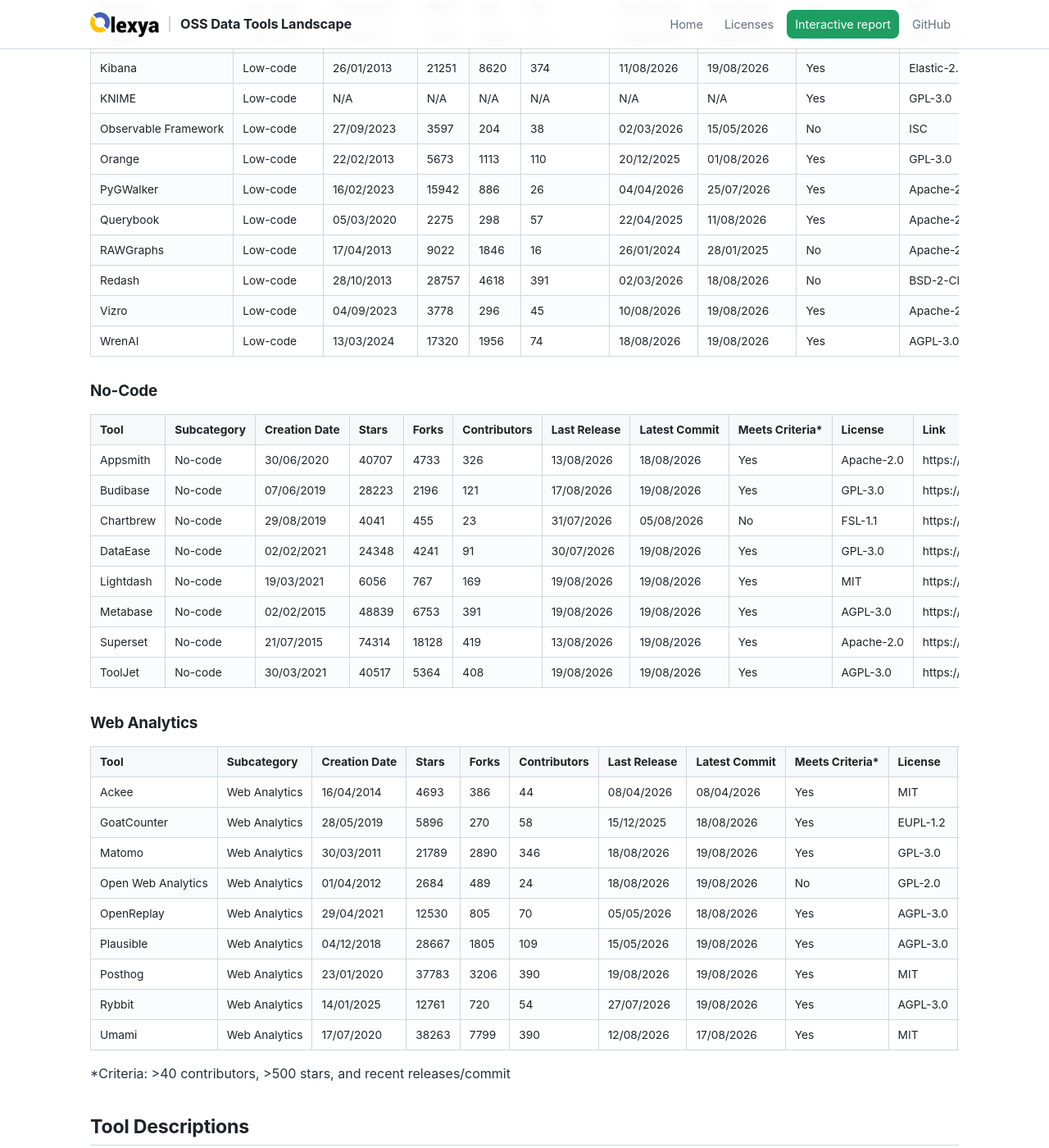
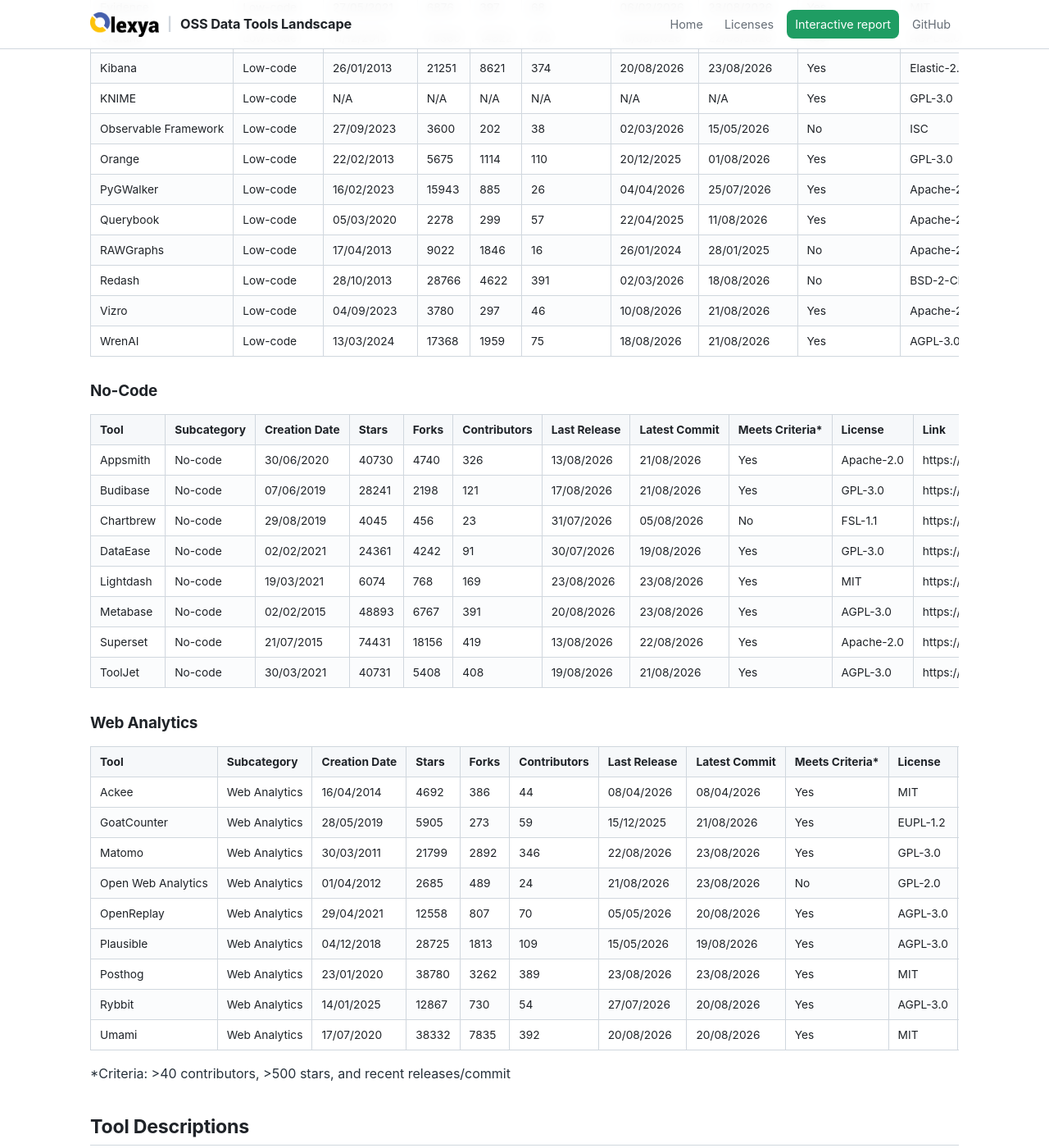
Before and after one commit to olexya/oss-data-tools-landscape, a Jekyll site: the page built from 04.analysis_and_output.md, in a window 1280 px wide and 1400 px high, scrolled down 2381 px. Shown: the whole window at 82% size. Built offline with Jekyll 4.4.1, drawn with Linux system fonts in a browser that asks for light colours; our own code applies the rules of GitHub Pages for plain Markdown files; some of the changed text lies outside the part shown.

Commit message:
Update tools inventory [automated]

```diff
--- a/04.analysis_and_output.md
+++ b/04.analysis_and_output.md
@@ -17,96 +17,96 @@ Here is a summary table of the main analysis and output tools we have identified
 
 | Tool | Subcategory | Creation Date | Stars | Forks | Contributors | Last Release | Latest Commit | Meets Criteria* | License | Link |
 |---|---|---|---|---|---|---|---|---|---|---|
-| AntV G2 | Framework | 26/05/2016 | 12591 | 1660 | 217 | 06/01/2026 | 15/07/2026 | Yes | MIT | https://github.com/antvis/G2 |
-| ApexCharts | Framework | 24/07/2018 | 15128 | 1374 | 230 | 18/08/2026 | 18/08/2026 | Yes | MIT | https://github.com/apexcharts/apexcharts.js |
-| Apache ECharts | Framework | 03/04/2013 | 67095 | 19810 | 273 | 19/05/2026 | 04/08/2026 | Yes | Apache-2.0 | https://github.com/apache/echarts |
-| Bokeh | Framework | 26/03/2012 | 20433 | 4261 | 388 | N/A | 17/08/2026 | Yes | BSD-3-Clause | https://github.com/bokeh/bokeh |
-| Chart JS | Framework | 17/03/2013 | 67643 | 11942 | 426 | 13/10/2025 | 27/05/2026 | Yes | MIT | https://github.com/chartjs/Chart.js |
-| Cube | Framework | 16/09/2018 | 20663 | 2120 | 366 | 19/08/2026 | 19/08/2026 | Yes | Apache-2.0 | https://github.com/cube-js/cube |
-| D3JS | Framework | 27/09/2010 | 113500 | 22678 | 136 | 12/03/2024 | 28/05/2026 | Yes | ISC | https://github.com/d3/d3 |
-| deck.gl | Framework | 15/12/2015 | 14486 | 2256 | 283 | 11/08/2026 | 19/08/2026 | Yes | MIT | https://github.com/visgl/deck.gl |
-| ggplot2 | Framework | 25/05/2008 | 6982 | 2128 | 346 | 22/04/2026 | 22/04/2026 | Yes | MIT | https://github.com/tidyverse/ggplot2 |
-| Great Tables | Framework | 06/05/2022 | 2718 | 128 | 34 | 27/07/2026 | 05/08/2026 | No | MIT | https://github.com/posit-dev/great-tables |
-| Holoviz | Framework | 22/09/2017 | 915 | 127 | 24 | 22/03/2023 | 29/06/2026 | No | BSD-3-Clause | https://github.com/holoviz/holoviz |
-| kepler.gl | Framework | 28/02/2018 | 11978 | 1953 | 132 | 17/08/2026 | 19/08/2026 | Yes | MIT | https://github.com/keplergl/kepler.gl |
+| AntV G2 | Framework | 26/05/2016 | 12595 | 1661 | 217 | 06/01/2026 | 15/07/2026 | Yes | MIT | https://github.com/antvis/G2 |
+| ApexCharts | Framework | 24/07/2018 | 15133 | 1372 | 230 | 18/08/2026 | 23/08/2026 | Yes | MIT | https://github.com/apexcharts/apexcharts.js |
+| Apache ECharts | Framework | 03/04/2013 | 67129 | 19812 | 273 | 19/05/2026 | 04/08/2026 | Yes | Apache-2.0 | https://github.com/apache/echarts |
+| Bokeh | Framework | 26/03/2012 | 20433 | 4260 | 388 | N/A | 23/08/2026 | Yes | BSD-3-Clause | https://github.com/bokeh/bokeh |
+| Chart JS | Framework | 17/03/2013 | 67658 | 11941 | 426 | 13/10/2025 | 27/05/2026 | Yes | MIT | https://github.com/chartjs/Chart.js |
+| Cube | Framework | 16/09/2018 | 20675 | 2125 | 366 | 21/08/2026 | 21/08/2026 | Yes | Apache-2.0 | https://github.com/cube-js/cube |
+| D3JS | Framework | 27/09/2010 | 113538 | 22677 | 136 | 12/03/2024 | 28/05/2026 | Yes | ISC | https://github.com/d3/d3 |
+| deck.gl | Framework | 15/12/2015 | 14510 | 2260 | 283 | 11/08/2026 | 22/08/2026 | Yes | MIT | https://github.com/visgl/deck.gl |
+| ggplot2 | Framework | 25/05/2008 | 6983 | 2128 | 346 | 22/04/2026 | 22/04/2026 | Yes | MIT | https://github.com/tidyverse/ggplot2 |
+| Great Tables | Framework | 06/05/2022 | 2722 | 129 | 34 | 27/07/2026 | 21/08/2026 | No | MIT | https://github.com/posit-dev/great-tables |
+| Holoviz | Framework | 22/09/2017 | 913 | 127 | 24 | 22/03/2023 | 29/06/2026 | No | BSD-3-Clause | https://github.com/holoviz/holoviz |
+| kepler.gl | Framework | 28/02/2018 | 11983 | 1953 | 132 | 17/08/2026 | 23/08/2026 | Yes | MIT | https://github.com/keplergl/kepler.gl |
 | Lonboard | Framework | 31/08/2023 | 960 | 53 | 27 | 02/04/2026 | 03/08/2026 | No | MIT | https://github.com/developmentseed/lonboard |
-| Matplotlib | Framework | 19/02/2011 | 23092 | 8445 | 437 | 18/07/2026 | 19/08/2026 | Yes | Matplotlib | https://github.com/matplotlib/matplotlib |
-| Nivo | Framework | 16/04/2016 | 14085 | 1081 | 208 | 23/05/2025 | 21/07/2026 | Yes | MIT | https://github.com/plouc/nivo |
-| Perspective | Framework | 02/11/2017 | 11120 | 1332 | 88 | 10/08/2026 | 10/08/2026 | Yes | Apache-2.0 | https://github.com/finos/perspective |
-| Plotly | Framework | 21/11/2013 | 18748 | 2833 | 294 | 29/07/2026 | 07/08/2026 | Yes | MIT | https://github.com/plotly/plotly.py |
-| Plotnine | Framework | 24/04/2017 | 4757 | 252 | 99 | 14/08/2026 | 15/08/2026 | Yes | MIT | https://github.com/has2k1/plotnine |
-| Recharts | Framework | 07/08/2015 | 27509 | 1970 | 397 | 25/07/2026 | 19/08/2026 | Yes | MIT | https://github.com/recharts/recharts |
-| Seaborn | Framework | 18/06/2012 | 14000 | 2128 | 190 | 25/01/2024 | 06/07/2026 | Yes | BSD-3-Clause | https://github.com/mwaskom/seaborn |
-| Vega/Altair | Framework | 19/09/2015 | 10455 | 865 | 181 | 23/06/2026 | 16/08/2026 | Yes | BSD-3-Clause | https://github.com/vega/altair |
-| visx | Framework | 15/03/2017 | 21007 | 771 | 161 | 11/06/2026 | 22/06/2026 | Yes | MIT | https://github.com/airbnb/visx |
+| Matplotlib | Framework | 19/02/2011 | 23103 | 8451 | 437 | 18/07/2026 | 22/08/2026 | Yes | Matplotlib | https://github.com/matplotlib/matplotlib |
+| Nivo | Framework | 16/04/2016 | 14087 | 1081 | 208 | 23/05/2025 | 21/07/2026 | Yes | MIT | https://github.com/plouc/nivo |
+| Perspective | Framework | 02/11/2017 | 11130 | 1331 | 88 | 10/08/2026 | 10/08/2026 | Yes | Apache-2.0 | https://github.com/finos/perspective |
+| Plotly | Framework | 21/11/2013 | 18751 | 2835 | 294 | 29/07/2026 | 21/08/2026 | Yes | MIT | https://github.com/plotly/plotly.py |
+| Plotnine | Framework | 24/04/2017 | 4758 | 252 | 99 | 14/08/2026 | 15/08/2026 | Yes | MIT | https://github.com/has2k1/plotnine |
+| Recharts | Framework | 07/08/2015 | 27515 | 1971 | 399 | 23/08/2026 | 23/08/2026 | Yes | MIT | https://github.com/recharts/recharts |
+| Seaborn | Framework | 18/06/2012 | 14007 | 2126 | 190 | 25/01/2024 | 06/07/2026 | Yes | BSD-3-Clause | https://github.com/mwaskom/seaborn |
+| Vega/Altair | Framework | 19/09/2015 | 10458 | 866 | 181 | 23/06/2026 | 16/08/2026 | Yes | BSD-3-Clause | https://github.com/vega/altair |
+| visx | Framework | 15/03/2017 | 21019 | 772 | 161 | 11/06/2026 | 22/06/2026 | Yes | MIT | https://github.com/airbnb/visx |
 
 ### High-Code
 
 | Tool | Subcategory | Creation Date | Stars | Forks | Contributors | Last Release | Latest Commit | Meets Criteria* | License | Link |
 |---|---|---|---|---|---|---|---|---|---|---|
-| Apache Zeppelin | High-code | 25/03/2015 | 6652 | 2832 | 338 | N/A | 19/08/2026 | Yes | Apache-2.0 | https://github.com/apache/zeppelin |
-| Gradio | High-code | 19/12/2018 | 43389 | 3576 | 466 | 19/08/2026 | 19/08/2026 | Yes | Apache-2.0 | https://github.com/gradio-app/gradio |
-| H2O Wave | High-code | 16/05/2020 | 4249 | 368 | 59 | 14/08/2026 | 14/08/2026 | Yes | Apache-2.0 | https://github.com/h2oai/wave |
-| Plotly Dash | High-code | 10/04/2015 | 24379 | 2317 | 188 | 21/07/2026 | 18/08/2026 | Yes | MIT | https://github.com/plotly/dash |
-| JupyterLab | High-code | 03/06/2016 | 15259 | 4066 | 364 | 10/08/2026 | 18/08/2026 | Yes | BSD-3-Clause | https://github.com/jupyterlab/jupyterlab |
-| Marimo | High-code | 14/08/2023 | 22400 | 1230 | 321 | 17/08/2026 | 19/08/2026 | Yes | Apache-2.0 | https://github.com/marimo-team/marimo |
-| NiceGUI | High-code | 07/05/2021 | 16145 | 939 | 213 | 12/08/2026 | 19/08/2026 | Yes | MIT | https://github.com/zauberzeug/nicegui |
+| Apache Zeppelin | High-code | 25/03/2015 | 6654 | 2836 | 338 | N/A | 23/08/2026 | Yes | Apache-2.0 | https://github.com/apache/zeppelin |
+| Gradio | High-code | 19/12/2018 | 43409 | 3579 | 466 | 19/08/2026 | 22/08/2026 | Yes | Apache-2.0 | https://github.com/gradio-app/gradio |
+| H2O Wave | High-code | 16/05/2020 | 4255 | 369 | 59 | 14/08/2026 | 21/08/2026 | Yes | Apache-2.0 | https://github.com/h2oai/wave |
+| Plotly Dash | High-code | 10/04/2015 | 24380 | 2319 | 188 | 21/07/2026 | 21/08/2026 | Yes | MIT | https://github.com/plotly/dash |
+| JupyterLab | High-code | 03/06/2016 | 15265 | 4069 | 364 | 10/08/2026 | 18/08/2026 | Yes | BSD-3-Clause | https://github.com/jupyterlab/jupyterlab |
+| Marimo | High-code | 14/08/2023 | 22462 | 1235 | 322 | 17/08/2026 | 21/08/2026 | Yes | Apache-2.0 | https://github.com/marimo-team/marimo |
+| NiceGUI | High-code | 07/05/2021 | 16158 | 939 | 213 | 12/08/2026 | 19/08/2026 | Yes | MIT | https://github.com/zauberzeug/nicegui |
 | Observable | High-code | 02/05/2017 | 1085 | 84 | 12 | 06/11/2024 | 08/05/2026 | No | ISC | https://github.com/observablehq/runtime |
-| Panel | High-code | 23/08/2018 | 5735 | 621 | 220 | 17/08/2026 | 18/08/2026 | Yes | BSD-3-Clause | https://github.com/holoviz/panel |
-| Py Shiny | High-code | 27/07/2021 | 1746 | 133 | 45 | 29/07/2026 | 18/08/2026 | Yes | MIT | https://github.com/posit-dev/py-shiny |
-| Quarto | High-code | 25/09/2020 | 5946 | 453 | 149 | 28/07/2026 | 10/08/2026 | Yes | MIT | https://github.com/quarto-dev/quarto-cli |
-| Reflex | High-code | 25/10/2022 | 28832 | 1769 | 207 | 19/08/2026 | 19/08/2026 | Yes | Apache-2.0 | https://github.com/reflex-dev/reflex |
-| Rill | High-code | 09/12/2021 | 2817 | 193 | 50 | 03/08/2026 | 19/08/2026 | Yes | Apache-2.0 | https://github.com/rilldata/rill |
-| Shiny (R) | High-code | 20/06/2012 | 5678 | 1890 | 91 | 22/06/2026 | 13/08/2026 | Yes | MIT | https://github.com/rstudio/shiny |
-| Solara | High-code | 09/03/2022 | 2168 | 197 | 48 | N/A | 19/08/2026 | Yes | MIT | https://github.com/widgetti/solara |
-| Streamlit | High-code | 24/08/2019 | 45574 | 4359 | 319 | 19/08/2026 | 19/08/2026 | Yes | Apache-2.0 | https://github.com/streamlit/streamlit |
-| Taipy | High-code | 18/02/2022 | 19428 | 1996 | 78 | 30/04/2026 | 07/05/2026 | Yes | Apache-2.0 | https://github.com/Avaiga/taipy |
-| Voila | High-code | 21/08/2018 | 5940 | 528 | 72 | 22/04/2026 | 12/06/2026 | Yes | BSD-3-Clause | https://github.com/voila-dashboards/voila |
+| Panel | High-code | 23/08/2018 | 5740 | 623 | 220 | 17/08/2026 | 21/08/2026 | Yes | BSD-3-Clause | https://github.com/holoviz/panel |
+| Py Shiny | High-code | 27/07/2021 | 1747 | 134 | 45 | 29/07/2026 | 20/08/2026 | Yes | MIT | https://github.com/posit-dev/py-shiny |
+| Quarto | High-code | 25/09/2020 | 5958 | 455 | 149 | 28/07/2026 | 10/08/2026 | Yes | MIT | https://github.com/quarto-dev/quarto-cli |
+| Reflex | High-code | 25/10/2022 | 28847 | 1770 | 207 | 19/08/2026 | 20/08/2026 | Yes | Apache-2.0 | https://github.com/reflex-dev/reflex |
+| Rill | High-code | 09/12/2021 | 2829 | 193 | 50 | 20/08/2026 | 21/08/2026 | Yes | Apache-2.0 | https://github.com/rilldata/rill |
+| Shiny (R) | High-code | 20/06/2012 | 5681 | 1889 | 91 | 22/06/2026 | 13/08/2026 | Yes | MIT | https://github.com/rstudio/shiny |
+| Solara | High-code | 09/03/2022 | 2170 | 198 | 48 | N/A | 23/08/2026 | Yes | MIT | https://github.com/widgetti/solara |
+| Streamlit | High-code | 24/08/2019 | 45598 | 4360 | 319 | 19/08/2026 | 21/08/2026 | Yes | Apache-2.0 | https://github.com/streamlit/streamlit |
+| Taipy | High-code | 18/02/2022 | 19430 | 1997 | 78 | 30/04/2026 | 07/05/2026 | Yes | Apache-2.0 | https://github.com/Avaiga/taipy |
+| Voila | High-code | 21/08/2018 | 5939 | 528 | 72 | 22/04/2026 | 12/06/2026 | Yes | BSD-3-Clause | https://github.com/voila-dashboards/voila |
 
 ### Low-Code
 
 | Tool | Subcategory | Creation Date | Stars | Forks | Contributors | Last Release | Latest Commit | Meets Criteria* | License | Link |
 |---|---|---|---|---|---|---|---|---|---|---|
-| Datasette | Low-code | 23/10/2017 | 11390 | 898 | 93 | 06/08/2026 | 10/08/2026 | Yes | Apache-2.0 | https://github.com/simonw/datasette |
-| Evidence | Low-code | 27/05/2021 | 6862 | 394 | 68 | 06/02/2026 | 18/02/2026 | Yes | MIT | https://github.com/evidence-dev/evidence |
-| Grafana | Low-code | 11/12/2013 | 76314 | 14588 | 373 | 18/08/2026 | 19/08/2026 | Yes | AGPL-3.0 | https://github.com/grafana/grafana |
-| Kibana | Low-code | 26/01/2013 | 21251 | 8620 | 374 | 11/08/2026 | 19/08/2026 | Yes | Elastic-2.0 | https://github.com/elastic/kibana |
+| Datasette | Low-code | 23/10/2017 | 11405 | 899 | 93 | 06/08/2026 | 10/08/2026 | Yes | Apache-2.0 | https://github.com/simonw/datasette |
+| Evidence | Low-code | 27/05/2021 | 6876 | 397 | 68 | 06/02/2026 | 23/08/2026 | Yes | MIT | https://github.com/evidence-dev/evidence |
+| Grafana | Low-code | 11/12/2013 | 76365 | 14622 | 373 | 18/08/2026 | 22/08/2026 | Yes | AGPL-3.0 | https://github.com/grafana/grafana |
+| Kibana | Low-code | 26/01/2013 | 21251 | 8621 | 374 | 20/08/2026 | 23/08/2026 | Yes | Elastic-2.0 | https://github.com/elastic/kibana |
 | KNIME | Low-code | N/A | N/A | N/A | N/A | N/A | N/A | Yes | GPL-3.0 | https://github.com/knime/knime-core |
-| Observable Framework | Low-code | 27/09/2023 | 3597 | 204 | 38 | 02/03/2026 | 15/05/2026 | No | ISC | https://github.com/observablehq/framework |
-| Orange | Low-code | 22/02/2013 | 5673 | 1113 | 110 | 20/12/2025 | 01/08/2026 | Yes | GPL-3.0 | https://github.com/biolab/orange3 |
-| PyGWalker | Low-code | 16/02/2023 | 15942 | 886 | 26 | 04/04/2026 | 25/07/2026 | Yes | Apache-2.0 | https://github.com/Kanaries/pygwalker |
-| Querybook | Low-code | 05/03/2020 | 2275 | 298 | 57 | 22/04/2025 | 11/08/2026 | Yes | Apache-2.0 | https://github.com/pinterest/querybook |
+| Observable Framework | Low-code | 27/09/2023 | 3600 | 202 | 38 | 02/03/2026 | 15/05/2026 | No | ISC | https://github.com/observablehq/framework |
+| Orange | Low-code | 22/02/2013 | 5675 | 1114 | 110 | 20/12/2025 | 01/08/2026 | Yes | GPL-3.0 | https://github.com/biolab/orange3 |
+| PyGWalker | Low-code | 16/02/2023 | 15943 | 885 | 26 | 04/04/2026 | 25/07/2026 | Yes | Apache-2.0 | https://github.com/Kanaries/pygwalker |
+| Querybook | Low-code | 05/03/2020 | 2278 | 299 | 57 | 22/04/2025 | 11/08/2026 | Yes | Apache-2.0 | https://github.com/pinterest/querybook |
 | RAWGraphs | Low-code | 17/04/2013 | 9022 | 1846 | 16 | 26/01/2024 | 28/01/2025 | No | Apache-2.0 | https://github.com/rawgraphs/rawgraphs-app |
-| Redash | Low-code | 28/10/2013 | 28757 | 4618 | 391 | 02/03/2026 | 18/08/2026 | No | BSD-2-Clause | https://github.com/getredash/redash |
-| Vizro | Low-code | 04/09/2023 | 3778 | 296 | 45 | 10/08/2026 | 19/08/2026 | Yes | Apache-2.0 | https://github.com/mckinsey/vizro |
-| WrenAI | Low-code | 13/03/2024 | 17320 | 1956 | 74 | 18/08/2026 | 19/08/2026 | Yes | AGPL-3.0 | https://github.com/Canner/WrenAI |
+| Redash | Low-code | 28/10/2013 | 28766 | 4622 | 391 | 02/03/2026 | 18/08/2026 | No | BSD-2-Clause | https://github.com/getredash/redash |
+| Vizro | Low-code | 04/09/2023 | 3780 | 297 | 46 | 10/08/2026 | 21/08/2026 | Yes | Apache-2.0 | https://github.com/mckinsey/vizro |
+| WrenAI | Low-code | 13/03/2024 | 17368 | 1959 | 75 | 18/08/2026 | 21/08/2026 | Yes | AGPL-3.0 | https://github.com/Canner/WrenAI |
 
 ### No-Code
 
 | Tool | Subcategory | Creation Date | Stars | Forks | Contributors | Last Release | Latest Commit | Meets Criteria* | License | Link |
 |---|---|---|---|---|---|---|---|---|---|---|
-| Appsmith | No-code | 30/06/2020 | 40707 | 4733 | 326 | 13/08/2026 | 18/08/2026 | Yes | Apache-2.0 | https://github.com/appsmithorg/appsmith |
-| Budibase | No-code | 07/06/2019 | 28223 | 2196 | 121 | 17/08/2026 | 19/08/2026 | Yes | GPL-3.0 | https://github.com/Budibase/budibase |
-| Chartbrew | No-code | 29/08/2019 | 4041 | 455 | 23 | 31/07/2026 | 05/08/2026 | No | FSL-1.1 | https://github.com/chartbrew/chartbrew |
-| DataEase | No-code | 02/02/2021 | 24348 | 4241 | 91 | 30/07/2026 | 19/08/2026 | Yes | GPL-3.0 | https://github.com/dataease/dataease |
-| Lightdash | No-code | 19/03/2021 | 6056 | 767 | 169 | 19/08/2026 | 19/08/2026 | Yes | MIT | https://github.com/lightdash/lightdash |
-| Metabase | No-code | 02/02/2015 | 48839 | 6753 | 391 | 19/08/2026 | 19/08/2026 | Yes | AGPL-3.0 | https://github.com/metabase/metabase |
-| Superset | No-code | 21/07/2015 | 74314 | 18128 | 419 | 13/08/2026 | 19/08/2026 | Yes | Apache-2.0 | https://github.com/apache/superset |
-| ToolJet | No-code | 30/03/2021 | 40517 | 5364 | 408 | 19/08/2026 | 19/08/2026 | Yes | AGPL-3.0 | https://github.com/ToolJet/ToolJet |
+| Appsmith | No-code | 30/06/2020 | 40730 | 4740 | 326 | 13/08/2026 | 21/08/2026 | Yes | Apache-2.0 | https://github.com/appsmithorg/appsmith |
+| Budibase | No-code | 07/06/2019 | 28241 | 2198 | 121 | 17/08/2026 | 21/08/2026 | Yes | GPL-3.0 | https://github.com/Budibase/budibase |
+| Chartbrew | No-code | 29/08/2019 | 4045 | 456 | 23 | 31/07/2026 | 05/08/2026 | No | FSL-1.1 | https://github.com/chartbrew/chartbrew |
+| DataEase | No-code | 02/02/2021 | 24361 | 4242 | 91 | 30/07/2026 | 19/08/2026 | Yes | GPL-3.0 | https://github.com/dataease/dataease |
+| Lightdash | No-code | 19/03/2021 | 6074 | 768 | 169 | 23/08/2026 | 23/08/2026 | Yes | MIT | https://github.com/lightdash/lightdash |
+| Metabase | No-code | 02/02/2015 | 48893 | 6767 | 391 | 20/08/2026 | 23/08/2026 | Yes | AGPL-3.0 | https://github.com/metabase/metabase |
+| Superset | No-code | 21/07/2015 | 74431 | 18156 | 419 | 13/08/2026 | 22/08/2026 | Yes | Apache-2.0 | https://github.com/apache/superset |
+| ToolJet | No-code | 30/03/2021 | 40731 | 5408 | 408 | 19/08/2026 | 21/08/2026 | Yes | AGPL-3.0 | https://github.com/ToolJet/ToolJet |
 
 ### Web Analytics
 
 | Tool | Subcategory | Creation Date | Stars | Forks | Contributors | Last Release | Latest Commit | Meets Criteria* | License | Link |
 |---|---|---|---|---|---|---|---|---|---|---|
-| Ackee | Web Analytics | 16/04/2014 | 4693 | 386 | 44 | 08/04/2026 | 08/04/2026 | Yes | MIT | https://github.com/electerious/Ackee |
-| GoatCounter | Web Analytics | 28/05/2019 | 5896 | 270 | 58 | 15/12/2025 | 18/08/2026 | Yes | EUPL-1.2 | https://github.com/arp242/goatcounter |
-| Matomo | Web Analytics | 30/03/2011 | 21789 | 2890 | 346 | 18/08/2026 | 19/08/2026 | Yes | GPL-3.0 | https://github.com/matomo-org/matomo |
-| Open Web Analytics | Web Analytics | 01/04/2012 | 2684 | 489 | 24 | 18/08/2026 | 19/08/2026 | No | GPL-2.0 | https://github.com/Open-Web-Analytics/Open-Web-Analytics |
-| OpenReplay | Web Analytics | 29/04/2021 | 12530 | 805 | 70 | 05/05/2026 | 18/08/2026 | Yes | AGPL-3.0 | https://github.com/openreplay/openreplay |
-| Plausible | Web Analytics | 04/12/2018 | 28667 | 1805 | 109 | 15/05/2026 | 19/08/2026 | Yes | AGPL-3.0 | https://github.com/plausible/analytics |
-| Posthog | Web Analytics | 23/01/2020 | 37783 | 3206 | 390 | 19/08/2026 | 19/08/2026 | Yes | MIT | https://github.com/PostHog/posthog |
-| Rybbit | Web Analytics | 14/01/2025 | 12761 | 720 | 54 | 27/07/2026 | 19/08/2026 | Yes | AGPL-3.0 | https://github.com/rybbit-io/rybbit |
-| Umami | Web Analytics | 17/07/2020 | 38263 | 7799 | 390 | 12/08/2026 | 17/08/2026 | Yes | MIT | https://github.com/umami-software/umami |
+| Ackee | Web Analytics | 16/04/2014 | 4692 | 386 | 44 | 08/04/2026 | 08/04/2026 | Yes | MIT | https://github.com/electerious/Ackee |
+| GoatCounter | Web Analytics | 28/05/2019 | 5905 | 273 | 59 | 15/12/2025 | 21/08/2026 | Yes | EUPL-1.2 | https://github.com/arp242/goatcounter |
+| Matomo | Web Analytics | 30/03/2011 | 21799 | 2892 | 346 | 22/08/2026 | 23/08/2026 | Yes | GPL-3.0 | https://github.com/matomo-org/matomo |
+| Open Web Analytics | Web Analytics | 01/04/2012 | 2685 | 489 | 24 | 21/08/2026 | 23/08/2026 | No | GPL-2.0 | https://github.com/Open-Web-Analytics/Open-Web-Analytics |
+| OpenReplay | Web Analytics | 29/04/2021 | 12558 | 807 | 70 | 05/05/2026 | 20/08/2026 | Yes | AGPL-3.0 | https://github.com/openreplay/openreplay |
+| Plausible | Web Analytics | 04/12/2018 | 28725 | 1813 | 109 | 15/05/2026 | 19/08/2026 | Yes | AGPL-3.0 | https://github.com/plausible/analytics |
+| Posthog | Web Analytics | 23/01/2020 | 38780 | 3262 | 389 | 23/08/2026 | 23/08/2026 | Yes | MIT | https://github.com/PostHog/posthog |
+| Rybbit | Web Analytics | 14/01/2025 | 12867 | 730 | 54 | 27/07/2026 | 20/08/2026 | Yes | AGPL-3.0 | https://github.com/rybbit-io/rybbit |
+| Umami | Web Analytics | 17/07/2020 | 38332 | 7835 | 392 | 20/08/2026 | 20/08/2026 | Yes | MIT | https://github.com/umami-software/umami |
 
 *Criteria: >40 contributors, >500 stars, and recent releases/commit
 
```
Also changed, not shown: 01.ingestion_and_transport.md (+38 -38 lines), 02.storage.md (+35 -35 lines), 03.query_and_processing.md (+50 -50 lines), 05.platform_management.md (+48 -48 lines).
